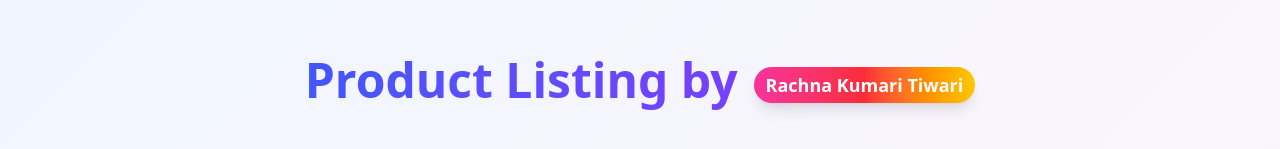
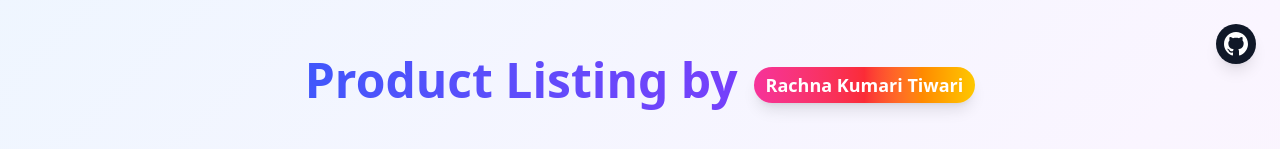
Before and after one commit to rachnatweeny/reactJS-jotai-atom, a React (Vite) app: page / in a window 1280 px wide. Shown: the top 149 px of the page. Built offline with nearby package versions, Linux system fonts and the light colour scheme.

Commit message:
add GitHub repository link button in top-right corner

```diff
--- a/src/App.jsx
+++ b/src/App.jsx
@@ -4,7 +4,22 @@ import AddProductForm from './components/AddProductForm'
 
 export default function App() {
   return (
-    <div className="min-h-screen bg-gradient-to-br from-blue-50 via-purple-50 to-pink-50">
+    <div className="min-h-screen bg-gradient-to-br from-blue-50 via-purple-50 to-pink-50 relative">
+      <a
+        href="https://github.com/rachnatweeny/reactJS-jotai-atom"
+        target="_blank"
+        rel="noopener noreferrer"
+        className="fixed top-6 right-6 bg-gray-900 hover:bg-gray-800 text-white rounded-full p-2 shadow-lg hover:shadow-2xl transition-all duration-300 transform hover:scale-110 z-50 inline-flex items-center justify-center group"
+        aria-label="GitHub Repository"
+        title="Visit GitHub"
+      >
+        <svg className="w-6 h-6" fill="currentColor" viewBox="0 0 24 24">
+          <path d="M12 0c-6.626 0-12 5.373-12 12 0 5.302 3.438 9.8 8.207 11.387.599.111.793-.261.793-.577v-2.234c-3.338.726-4.033-1.416-4.033-1.416-.546-1.387-1.333-1.756-1.333-1.756-1.089-.745.083-.729.083-.729 1.205.084 1.839 1.237 1.839 1.237 1.07 1.834 2.807 1.304 3.492.997.107-.775.418-1.305.762-1.604-2.665-.305-5.467-1.334-5.467-5.931 0-1.311.469-2.381 1.236-3.221-.124-.303-.535-1.524.117-3.176 0 0 1.008-.322 3.301 1.23.957-.266 1.983-.399 3.003-.404 1.02.005 2.047.138 3.006.404 2.291-1.552 3.297-1.23 3.297-1.23.653 1.653.242 2.874.118 3.176.77.84 1.235 1.911 1.235 3.221 0 4.609-2.807 5.624-5.479 5.921.43.372.823 1.102.823 2.222v 3.293c0 .319.192.694.801.576 4.765-1.589 8.199-6.086 8.199-11.386 0-6.627-5.373-12-12-12z" />
+        </svg>
+        <span className="absolute top-full mt-3 mr-20 px-2 py-1 bg-gray-900 text-white text-xs rounded whitespace-nowrap opacity-0 group-hover:opacity-100 transition-opacity pointer-events-none">
+          View Code on GitHub
+        </span>
+      </a>
       <main className="max-w-5xl mx-auto px-4 py-10">
         <header className="mb-8 text-center">
           <h1 className="text-5xl font-bold bg-gradient-to-r from-blue-600 to-purple-600 bg-clip-text text-transparent mb-6 p-4">
```
